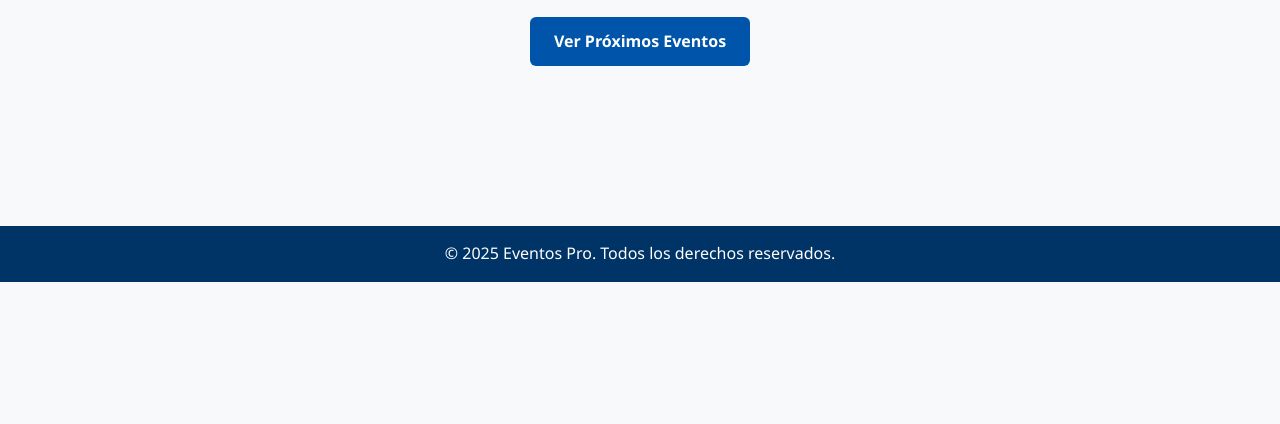
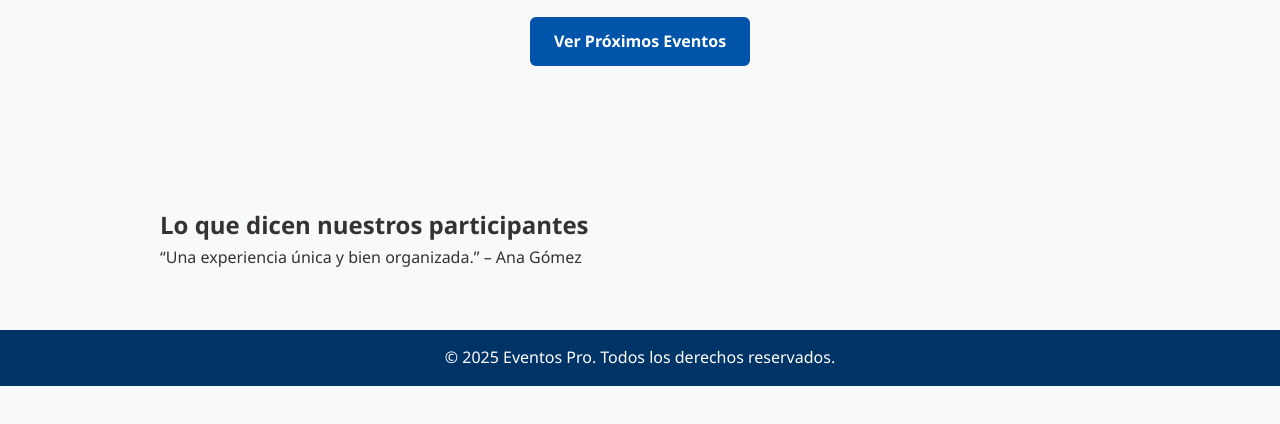
Before and after one commit to cristiantru/ProfeDonas, a plain HTML site: page index.html in a window 1280 px wide. Shown: the part 290-714 px from the top of the page. Drawn offline with Linux system fonts and the light colour scheme.

Commit message:
index.html
se agrego una sección de testimonios

```diff
--- a/index.html
+++ b/index.html
@@ -28,6 +28,16 @@
     </div>
   </main>
 
+  <!-- Sección de testimonios -->
+  <section class="testimonios">
+    <div class="container">
+      <h2>Lo que dicen nuestros participantes</h2>
+      <blockquote>
+        “Una experiencia única y bien organizada.” – Ana Gómez
+      </blockquote>
+    </div>
+  </section>
+
   <footer class="footer">
     <p>&copy; 2025 Eventos Pro. Todos los derechos reservados.</p>
   </footer>
```
